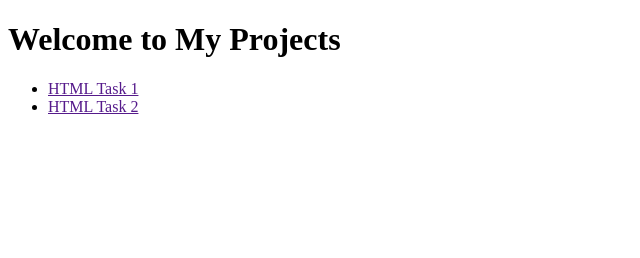
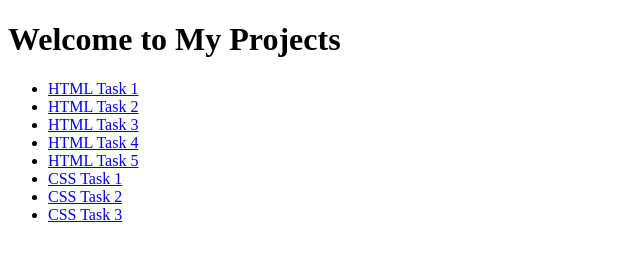
Before and after one commit to Champ2979/Ethnus-MERN-Internship, a plain HTML site: page Index.html in a window 1280 px wide. Shown: the whole page, without its empty margins (0-640 px from the left). Drawn offline with Linux system fonts and the light colour scheme.

Commit message:
Update Index.html

```diff
--- a/Index.html
+++ b/Index.html
@@ -6,9 +6,16 @@
 <body>
     <h1>Welcome to My Projects</h1>
     <ul>
-        <li><a href="">HTML Task 1</a></li>
-        <li><a href="">HTML Task 2 </a></li>
-        <!-- Add more project links as needed -->
+        <li><a href="./Pranav_Pratyush_Tasks/task1.html">HTML Task 1</a></li>
+        <li><a href="./Pranav_Pratyush_Tasks/task2.html">HTML Task 2 </a></li>
+        <li><a href="./Pranav_Pratyush_Tasks/task3.html">HTML Task 3 </a></li>
+        <li><a href="./Pranav_Pratyush_Tasks/task4.html">HTML Task 4 </a></li>
+        <li><a href="./Pranav_Pratyush_Tasks/task5.html">HTML Task 5 </a></li>
+        <li><a href="./Pranav_Pratyush_Tasks/css-task1.html">CSS Task 1 </a></li>
+        <li><a href="./Pranav_Pratyush_Tasks/css-task2.html">CSS Task 2 </a></li>
+        <li><a href="./Pranav_Pratyush_Tasks/css-task3.html">CSS Task 3 </a></li>
+
+
     </ul>
 </body>
 </html>
```
